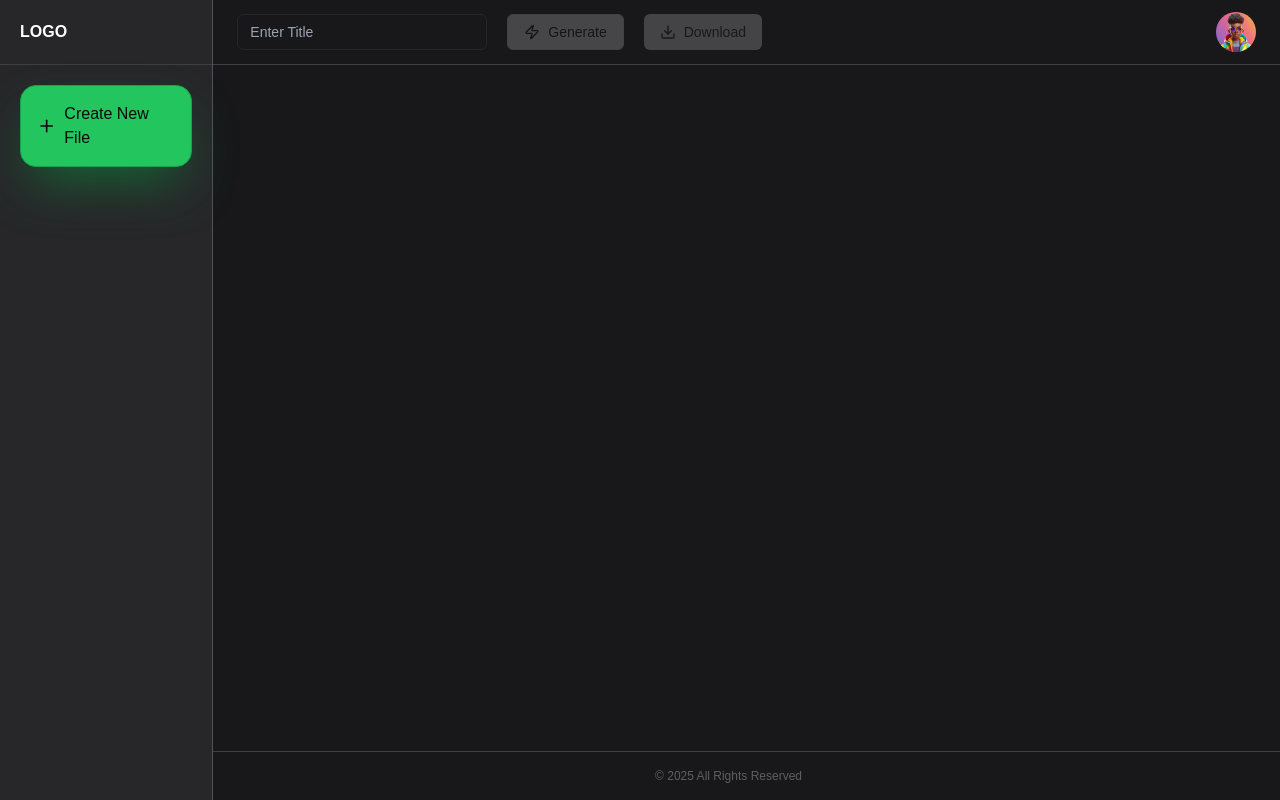
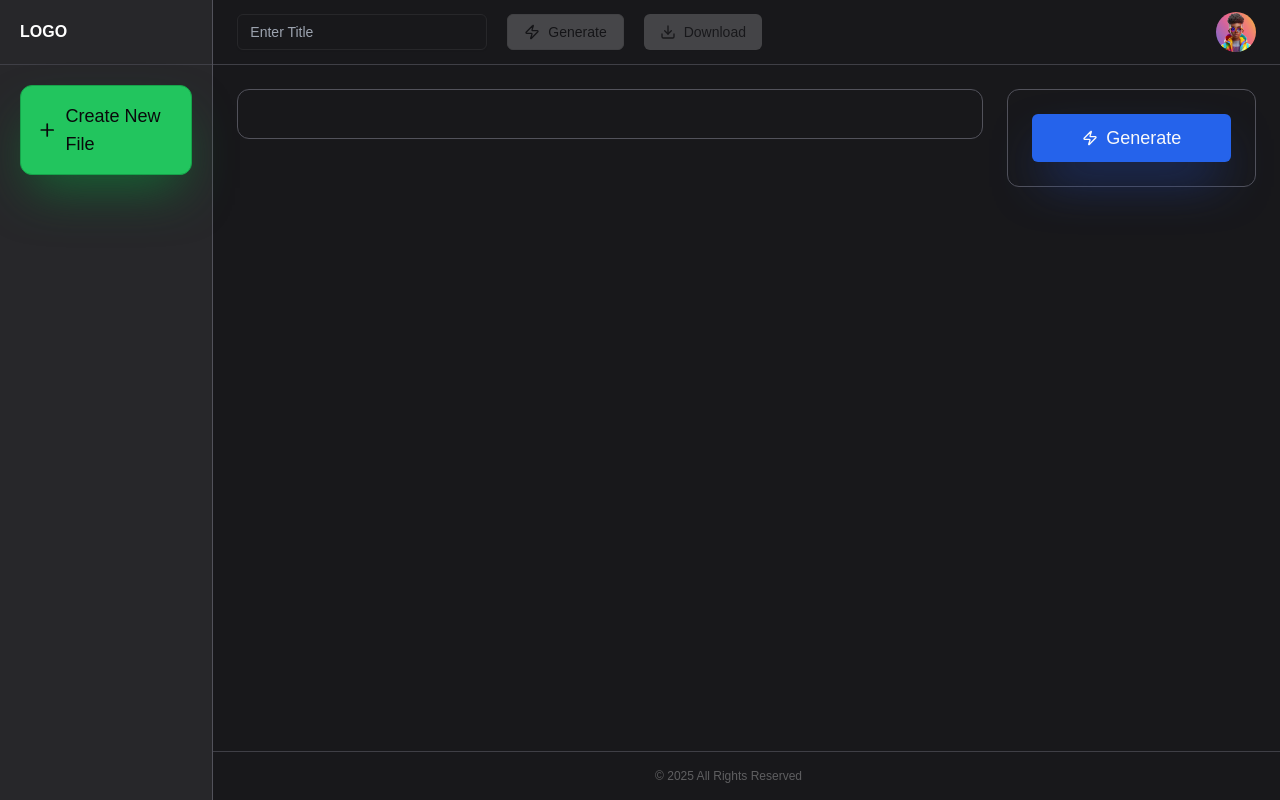
Before and after one commit to kishanshettyb/text2voice, a Next.js app: page /studio in a window 1280 px wide. Built offline with nearby package versions, Linux system fonts and the light colour scheme.

Commit message:
feat: 🎸 add pages

```diff
--- a/src/app/studio/page.tsx
+++ b/src/app/studio/page.tsx
@@ -1,7 +1,12 @@
+import VoiceGenerator from '@/components/voiceGenerator'
 import React from 'react'
 
 function Page() {
-  return <div></div>
+  return (
+    <div>
+      <VoiceGenerator />
+    </div>
+  )
 }
 
 export default Page
--- a/src/components/studioSidebar.tsx
+++ b/src/components/studioSidebar.tsx
@@ -8,8 +8,8 @@ function StudioSidebar() {
         <p className="text-white font-semibold">LOGO</p>
       </div>
       <div className="px-5">
-        <div className="rounded-2xl hover:cursor-pointer hover:animate-pulse border border-green-600 bg-green-500 hover:bg-green-400 shadow-2xl shadow-green-800 p-4 text-semibold flex justify-center items-center">
-          <Plus size="20" className="mr-2" /> Create New File
+        <div className="rounded-xl text-lg hover:cursor-pointer hover:animate-pulse border border-green-600 bg-green-500 hover:bg-green-400 shadow-2xl shadow-green-800 p-4 text-semibold flex justify-center items-center">
+          <Plus size="24" className="mr-2" /> Create New File
         </div>
       </div>
     </div>
--- /dev/null
+++ b/src/components/voiceGenerator.tsx
@@ -0,0 +1,23 @@
+import React from 'react'
+import { Button } from './ui/button'
+import { Zap } from 'lucide-react'
+
+function VoiceGenerator() {
+  return (
+    <div className="flex flex-row gap-x-6 p-6">
+      <div className="w-3/4">
+        <div className="border rounded-xl border-zinc-600 p-6"></div>
+      </div>
+      <div className="w-1/4">
+        <div className="border rounded-xl border-zinc-600 p-6">
+          <Button size="lg" className="bg-blue-600  text-lg shadow-2xl py-6 shadow-blue-900 w-full">
+            <Zap size={30} />
+            Generate
+          </Button>
+        </div>
+      </div>
+    </div>
+  )
+}
+
+export default VoiceGenerator
```
